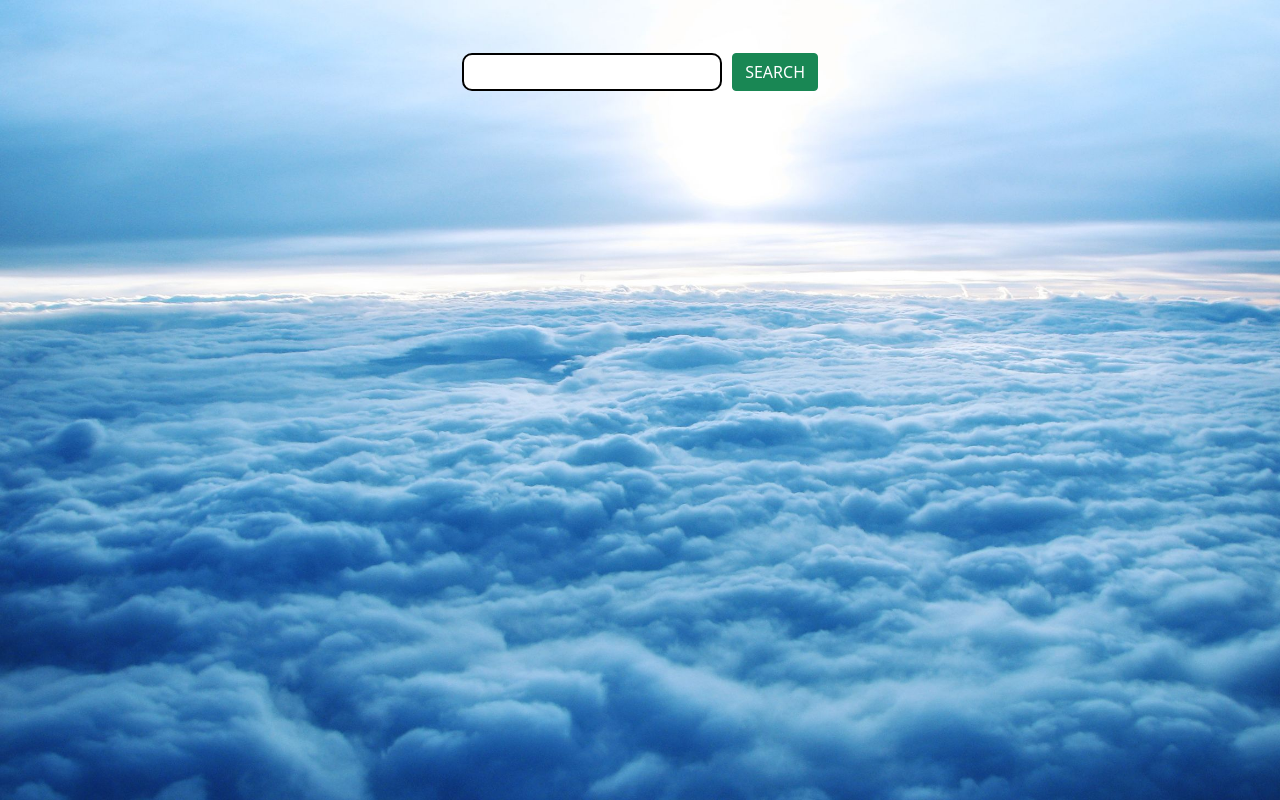
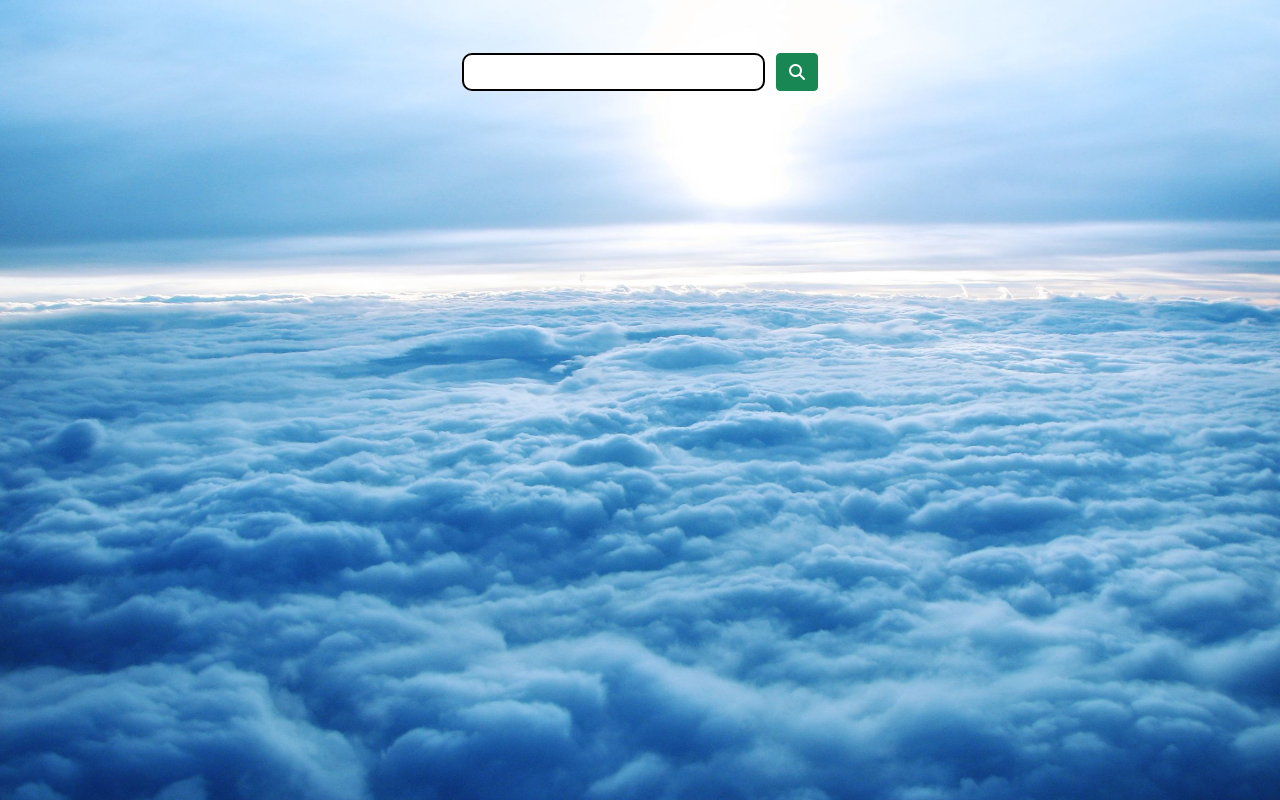
Before and after one commit to jishnukayyur/Weather_application, a plain HTML site: page index.html in a window 1280 px wide. Shown: the top 800 px of the page. Drawn offline with nearby package versions, Linux system fonts and the light colour scheme.

Commit message:
weather application

```diff
--- a/index.html
+++ b/index.html
@@ -12,6 +12,7 @@
         crossorigin="anonymous"></script>
         <script src="https://unpkg.com/sweetalert/dist/sweetalert.min.js"></script>
         <link rel="stylesheet" href="./style.css">
+        <script src="https://kit.fontawesome.com/4ae728401a.js" crossorigin="anonymous"></script>
 </head>
 <body>
     <div class="container">
@@ -19,7 +20,7 @@
             <div class="col-4"></div>
             <div class="col-4 d-flex">
                 <input type="text" class="textbox" name="" id="loc_name">
-                <button class="btn btn-success button" onclick="fetchWeather()">SEARCH</button>
+                <button class="btn btn-success button" onclick="fetchWeather()"><i class="fas fa-search"></i></button>
             </div>
             <div class="col-4"></div>
         </div>
--- a/script.js
+++ b/script.js
@@ -28,11 +28,11 @@ function fetchWeather()
 
         html_data+=`<div class="loc_name">${location_name}</div>
         <div class="date">${date}</div>
-        <div class="temp">Temp: ${temparature} °C </div>
-        <div class="right_div">
-        <div>${weather_type}<div>
-        <div>Feels Like:${feels} °C </div
-        <div>Humidity:${hum}%</div>
-        <div>Wind:${wint_speed} km/h</div></div>`
+        <div class="temp">Temp: ${temparature}°C </div>
+        <div>
+        <div class="data">Feels Like: ${feels}°C </div>
+        <div class="data">${weather_type}<div>
+        <div class="data">Humidity:${hum}%</div>
+        <div class="data">Wind:${wint_speed} km/h</div></div>`
         document.querySelector("#result").innerHTML=html_data
     }
--- a/style.css
+++ b/style.css
@@ -24,10 +24,6 @@ body
     display: inline-block;
     margin-left: 35%;
 }
-/* .data
-{
-    display: inline-block;
-} */
 .loc_name
 {
     margin-top: 3%;
@@ -48,3 +44,8 @@ body
 {
     font-size: x-large;
 }
+.data
+{
+    font-weight: 100;
+    color: black;
+}
```
